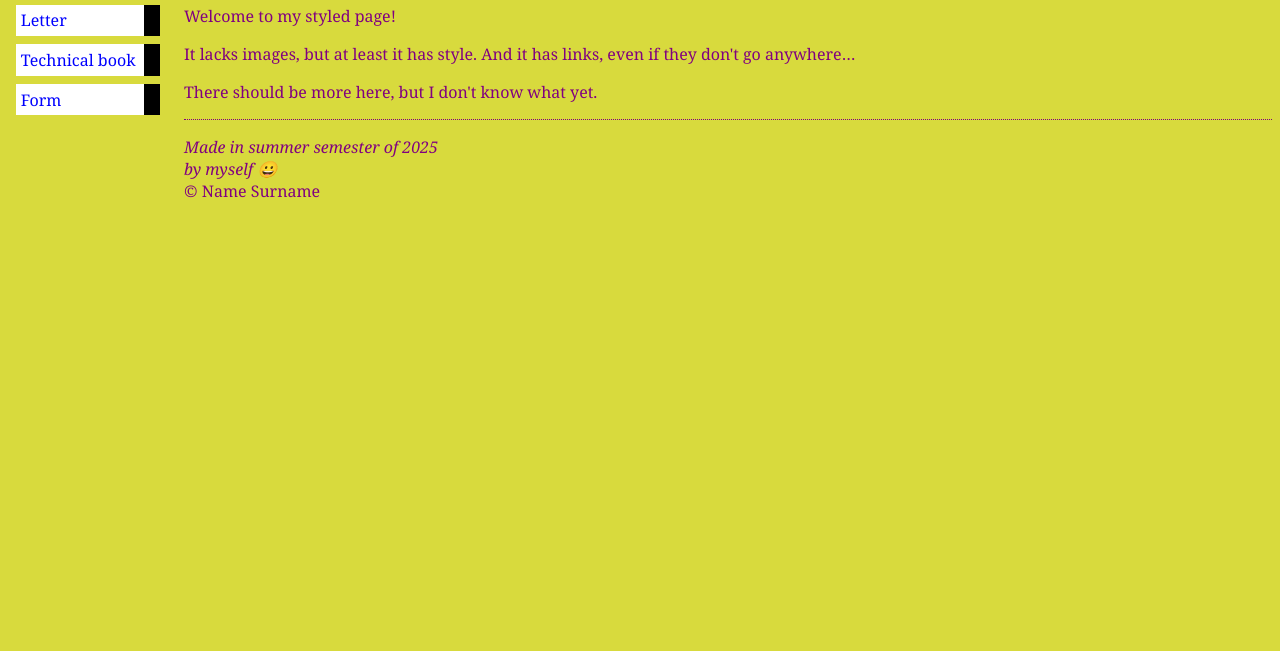
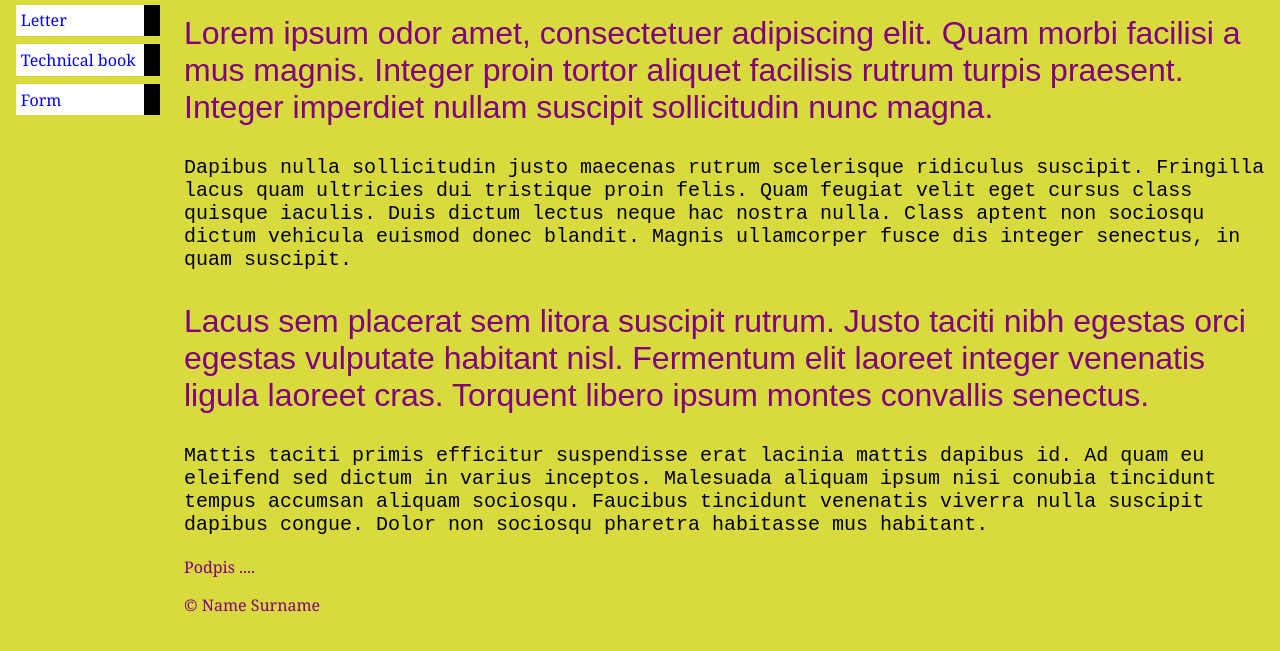
Before and after one commit to zacniewski/materials-about-markup-and-scripting-languages, a plain HTML site: page lab1/letter.html in a window 1280 px wide. Shown: the part 75-726 px from the top of the page. Drawn offline with Linux system fonts and the light colour scheme.

Commit message:
add pages with examples

```diff
--- a/lab1/letter.html
+++ b/lab1/letter.html
@@ -17,18 +17,39 @@
     <!-- Main content -->
     <h1>Letter page</h1>
 
-    <p>Welcome to my styled page!</p>
+    <p class="letter">
+      Lorem ipsum odor amet, consectetuer adipiscing elit.
+      Quam morbi facilisi a mus magnis.
+      Integer proin tortor aliquet facilisis rutrum turpis praesent.
+      Integer imperdiet nullam suscipit sollicitudin nunc magna.
 
-    <p>It lacks images, but at least it has style.
-    And it has links, even if they don't go
-    anywhere&hellip; </p>
+    </p>
+    <p class="letter2">
+      Dapibus nulla sollicitudin justo maecenas rutrum scelerisque ridiculus suscipit.
+      Fringilla lacus quam ultricies dui tristique proin felis.
+      Quam feugiat velit eget cursus class quisque iaculis. Duis dictum lectus neque hac nostra nulla.
+      Class aptent non sociosqu dictum vehicula euismod donec blandit.
+      Magnis ullamcorper fusce dis integer senectus, in quam suscipit.
+    </p>
 
-    <p>There should be more here, but I don't know what yet.</p>
+    <p class="letter">
+      Lacus sem placerat sem litora suscipit rutrum.
+      Justo taciti nibh egestas orci egestas vulputate habitant nisl.
+      Fermentum elit laoreet integer venenatis ligula laoreet cras.
+      Torquent libero ipsum montes convallis senectus.
 
-    <!-- Sign and date the page, if you want to do it this way -->
-    <address>Made in summer semester of 2025 <br>
-      by myself &#128512;
-    </address>
+    </p>
+    <p class="letter2">
+      Mattis taciti primis efficitur suspendisse erat lacinia mattis dapibus id.
+      Ad quam eu eleifend sed dictum in varius inceptos.
+      Malesuada aliquam ipsum nisi conubia tincidunt tempus accumsan aliquam sociosqu.
+      Faucibus tincidunt venenatis viverra nulla suscipit dapibus congue.
+      Dolor non sociosqu pharetra habitasse mus habitant.
+    </p>
+
+
+
+    <p>Podpis .... </p>
 
     <footer>&copy; Name Surname</footer>
 </body>
--- a/lab1/main.css
+++ b/lab1/main.css
@@ -45,3 +45,24 @@ form {
   border: 2px solid #ccc;
   background-color: #f9f9f9;
 }
+
+.letter {
+  margin-bottom: 30px;
+  font-size: xx-large;
+  font-family: fantasy;
+}
+
+.letter2 {
+  font-family: monospace;
+  margin-bottom: 20px;
+  color:black;
+  font-size: x-large;
+}
+
+.book {
+  margin: auto;
+}
+
+.equation {
+  margin: auto;
+}
```
Also changed, not shown: lab1/book.html (+3 -2 lines).
